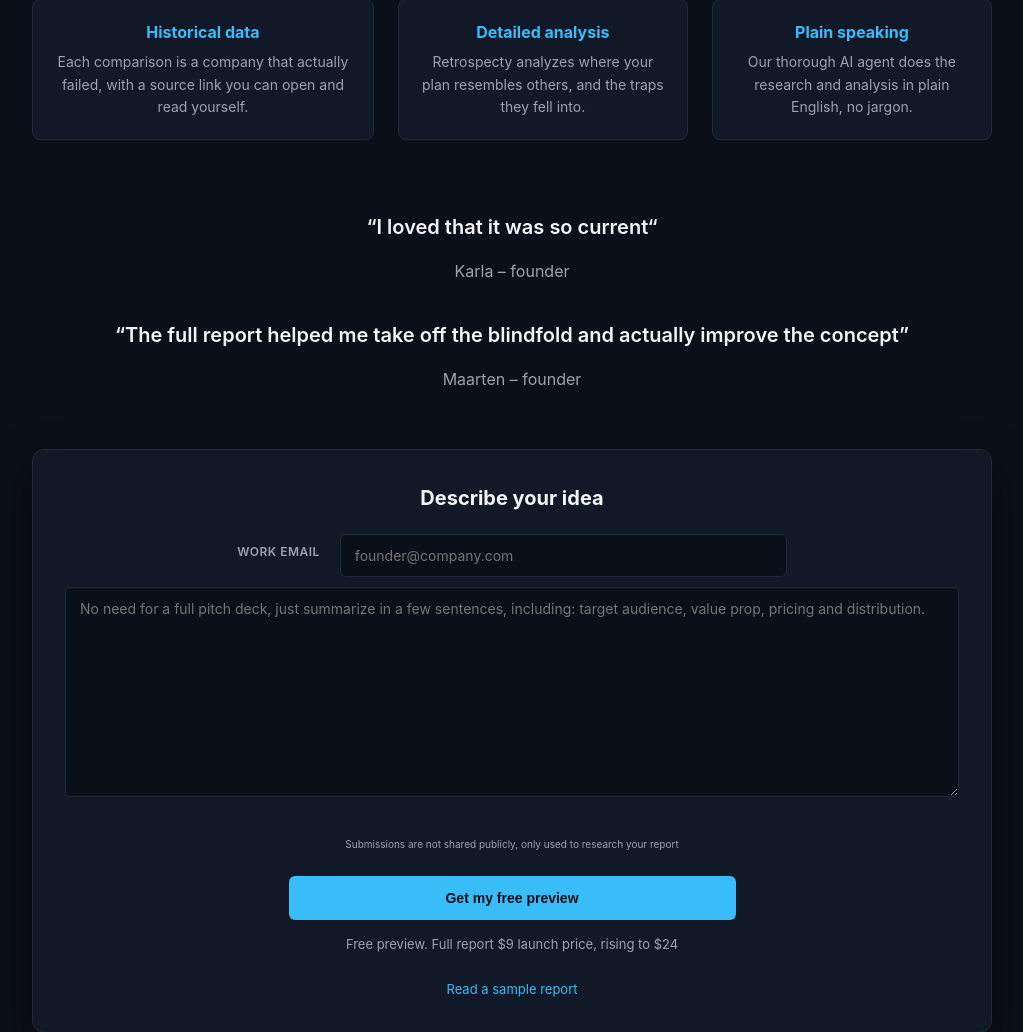
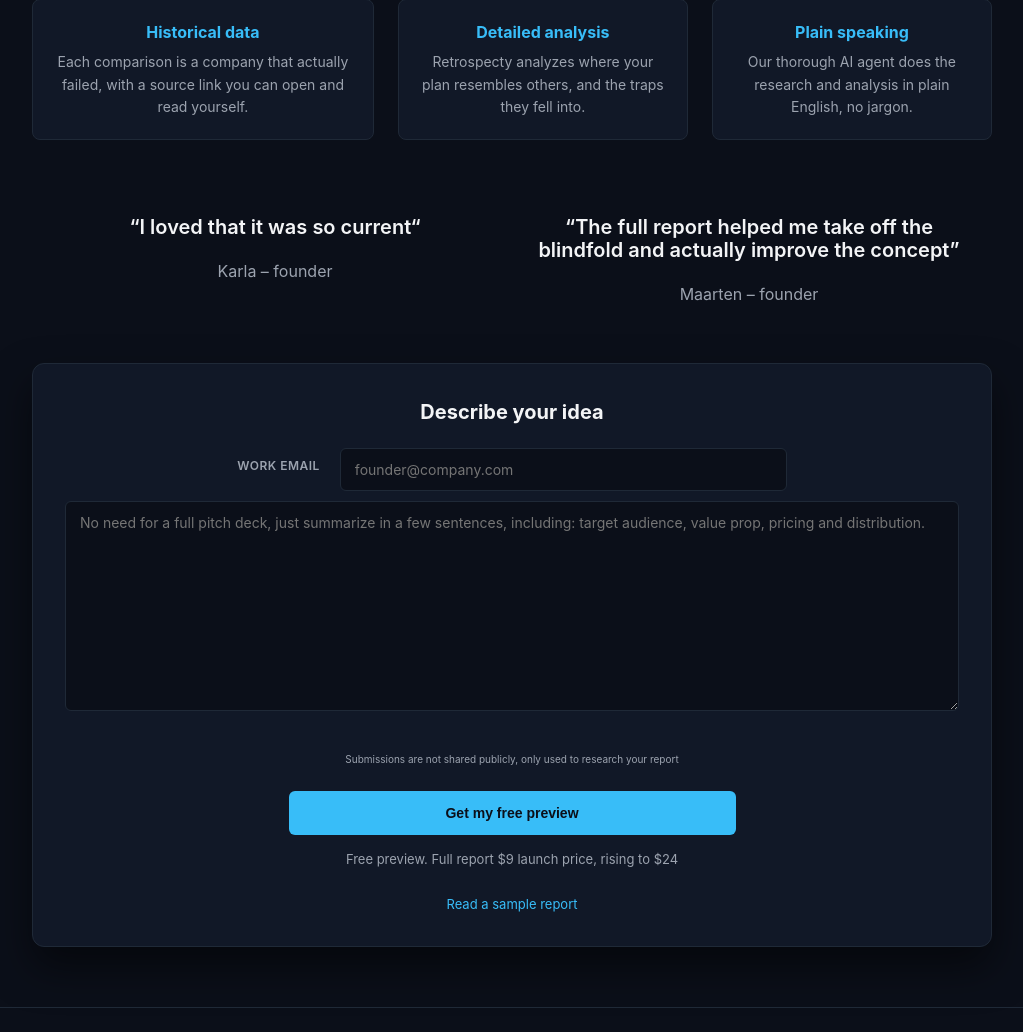
Before and after one commit to markbowley/retrospecty-portal, a FastAPI app: page / in a window 1280 px wide. Shown: the part 463-1495 px from the top of the page, without its empty margins (128-1151 px from the left). Run offline with FastAPI, Linux system fonts and the light colour scheme; some libraries are stand-ins or nearby versions.

Commit message:
Update style.css

```diff
--- a/static/style.css
+++ b/static/style.css
@@ -41,7 +41,7 @@ button:hover { background: var(--accent-hover); color: white; }
     padding: 1em;
     text-align: center;
     display: grid;
-    grid-template-columns: repeat(1, minmax(0, 1fr));
+    grid-template-columns: repeat(2, minmax(0, 1fr));
     grid-template-rows: auto;
     gap: 20px;
 }
```
